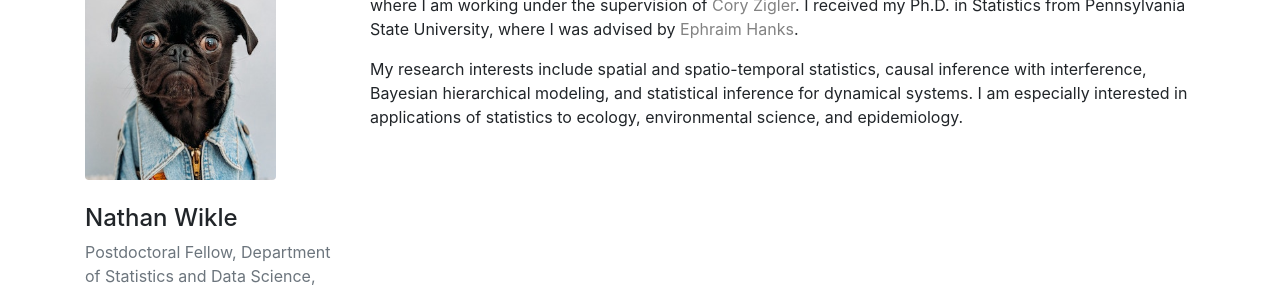
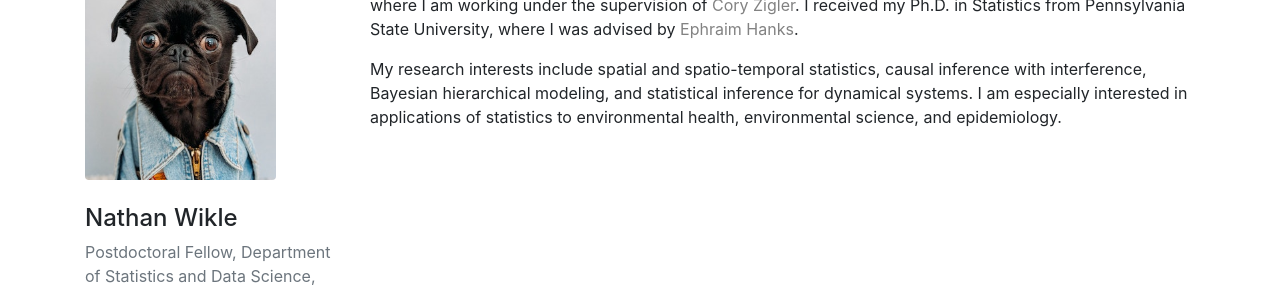
Before and after one commit to nbwikle/nbwikle.github.io, a Jekyll site: the page built from index.md, in a window 1280 px wide. Shown: the part 167-458 px from the top of the page. Built offline with Jekyll 4.4.1, drawn with Linux system fonts in a browser that asks for light colours; nearby versions of some CDN libraries.

Commit message:
Quick update to layout.

```diff
--- a/index.md
+++ b/index.md
@@ -7,4 +7,4 @@ layout: page
 
 Hello! I am a postdoc in the [Department of Statistics and Data Science](https://stat.utexas.edu/people/postdoctoral-fellows) at the University of Texas at Austin, where I am working under the supervision of [Cory Zigler](https://sites.cns.utexas.edu/zigler/home). I received my Ph.D. in Statistics from Pennsylvania State University, where I was advised by [Ephraim Hanks](https://sites.psu.edu/hanks/).
 
-My research interests include spatial and spatio-temporal statistics, causal inference with interference, Bayesian hierarchical modeling, and statistical inference for dynamical systems. I am especially interested in applications of statistics to ecology, environmental science, and epidemiology.
+My research interests include spatial and spatio-temporal statistics, causal inference with interference, Bayesian hierarchical modeling, and statistical inference for dynamical systems. I am especially interested in applications of statistics to environmental health, environmental science, and epidemiology.
```
Also changed, not shown: assets/img/personal-photo.jpg (added), 1 other file.
